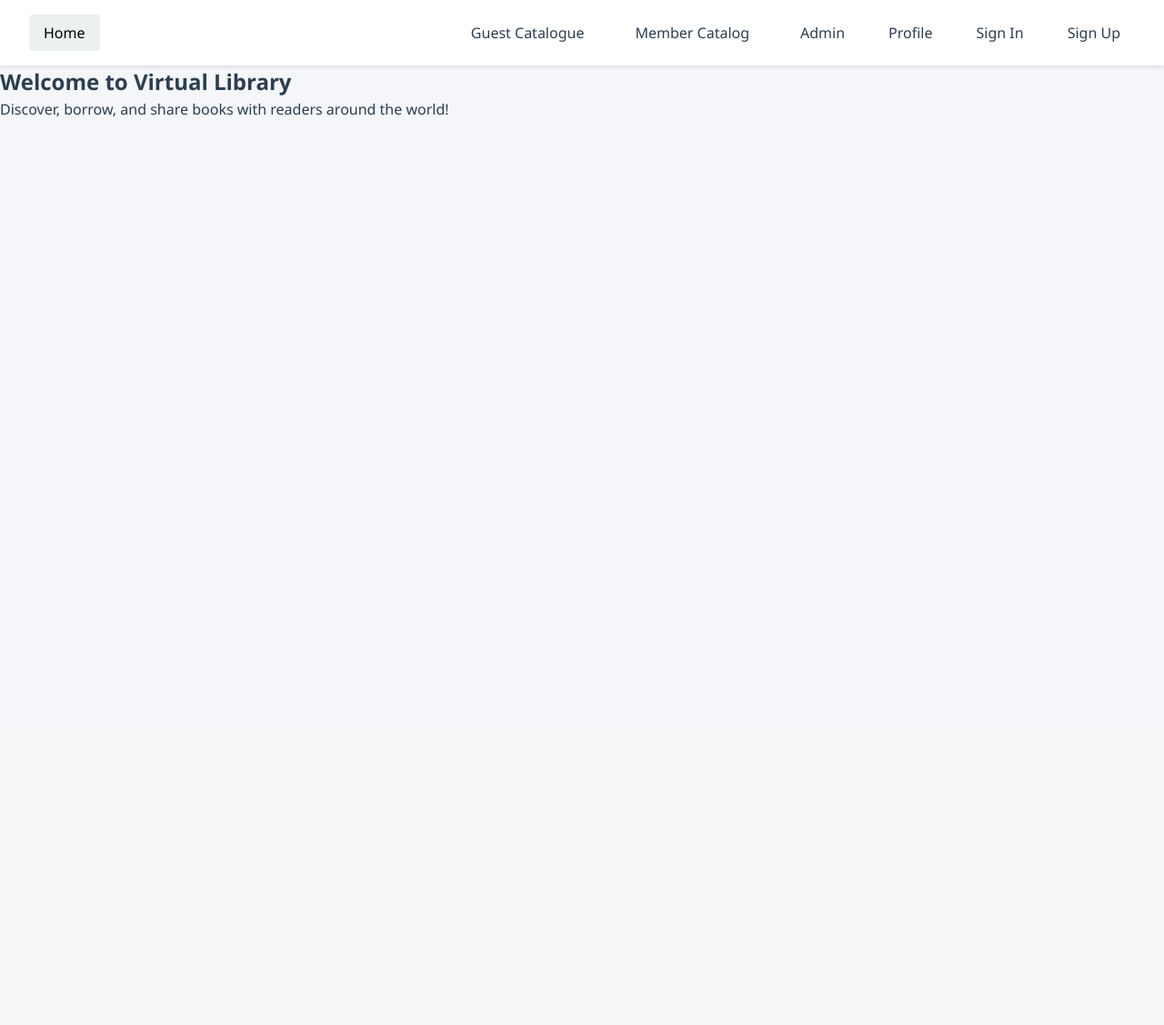
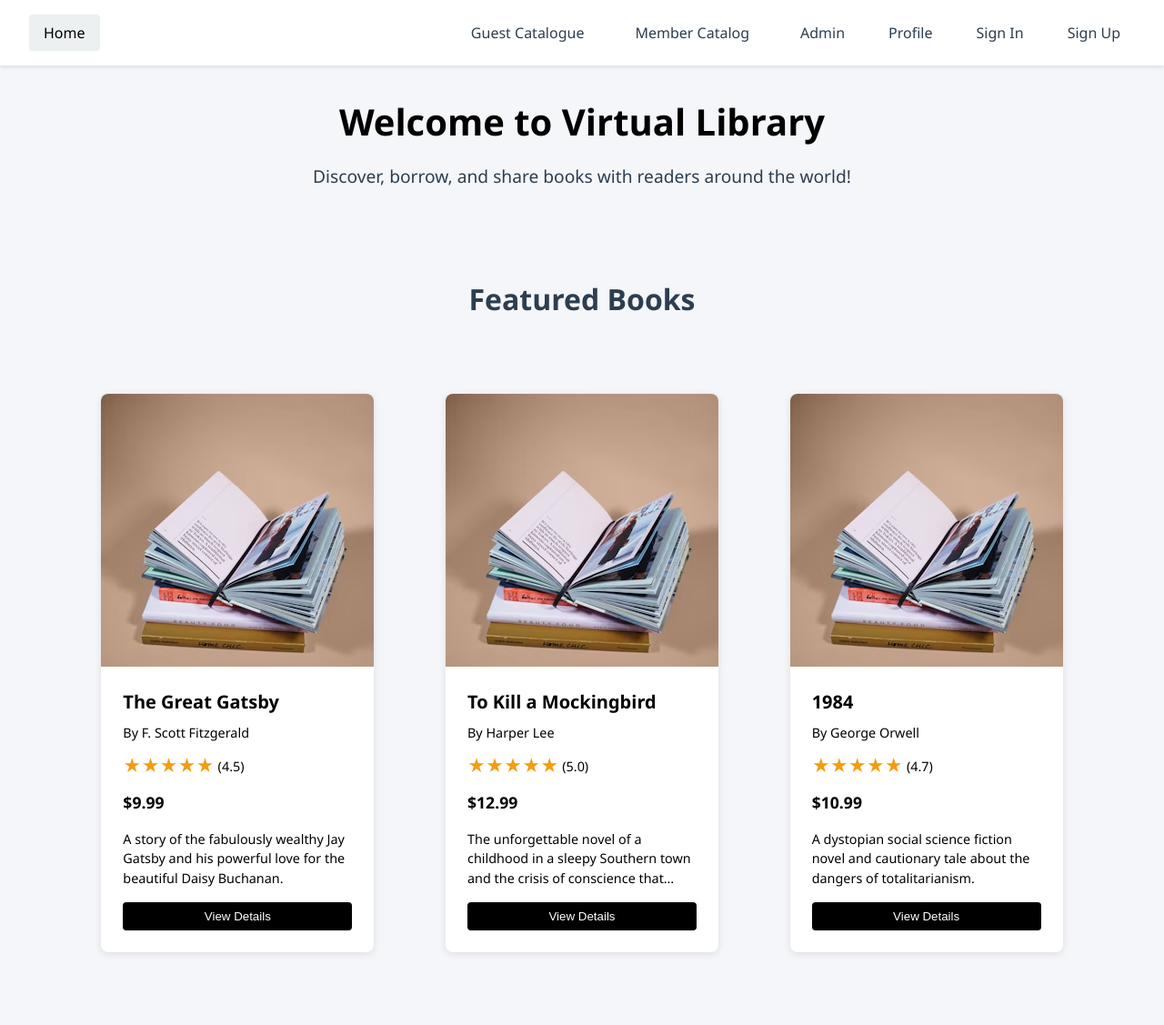
Before and after one commit to A-R-Martin/COSC360-Project, a PHP site: page / in a window 1280 px wide. Shown: the whole page at 91% size. Before the commit the page ends 128 px from the top, so only its background shows below. Run offline with PHP 8.4, Linux system fonts and the light colour scheme.

Commit message:
added basic 'full size' book cards for home page

```diff
--- a/index.html
+++ b/index.html
@@ -28,8 +28,19 @@
     </header>
     <main>
         <section class="hero">
-            <h1>Welcome to Virtual Library</h1>
-            <p>Discover, borrow, and share books with readers around the world!</p>
+            <div class="container">
+                <h1>Welcome to Virtual Library</h1>
+                <p>Discover, borrow, and share books with readers around the world!</p>
+            </div>
+        </section>
+
+        <section class="featured-books">
+            <div class="container">
+                <h2>Featured Books</h2>
+                <div id="featured-books-container" class="books-container">
+                    <!-- Book cards will be dynamically inserted here -->
+                </div>
+            </div>
         </section>
     </main>
     <script src="scripts.js"></script>
--- a/scripts.js
+++ b/scripts.js
@@ -124,3 +124,115 @@ function handleFormSubmit(form) {
 
     (formActions[form.id] || (() => console.log('Form submitted:', form.id)))();
 }
+
+// Book Card Component
+class BookCard {
+    constructor(bookData) {
+        this.title = bookData.title;
+        this.author = bookData.author;
+        this.cover = bookData.cover;
+        this.price = bookData.price;
+        this.isbn = bookData.isbn;
+        this.description = bookData.description;
+        this.rating = bookData.rating || 0;
+    }
+
+    createStarRating() {
+        const roundedRating = Math.round(this.rating);
+        let stars = '';
+
+        // Add full stars
+        for (let i = 0; i < roundedRating; i++) {
+            stars += '★';
+        }
+
+        // Add empty stars
+        for (let i = 0; i < 5 - roundedRating; i++) {
+            stars += '☆';
+        }
+
+        return `<div class="book-rating">${stars} <span class="rating-number">(${this.rating.toFixed(1)})</span></div>`;
+    }
+
+    createCard() {
+        const card = document.createElement('div');
+        card.className = 'book-card';
+        card.innerHTML = `
+            <div class="book-card-cover">
+                <img src="${this.cover}" alt="${this.title}" loading="lazy">
+            </div>
+            <div class="book-card-content">
+                <h3 class="book-title">${this.title}</h3>
+                <p class="book-author">By ${this.author}</p>
+                ${this.createStarRating()}
+                <p class="book-price">$${this.price.toFixed(2)}</p>
+                <p class="book-description">${this.description}</p>
+                <button class="btn-details" data-isbn="${this.isbn}">View Details</button>
+            </div>
+        `;
+
+        // Add event listener for the details button
+        card.querySelector('.btn-details').addEventListener('click', () => {
+            this.handleViewDetails();
+        });
+
+        return card;
+    }
+
+    handleViewDetails() {
+        // TODO: Implement book details view once clicked, maybe a full screen card popup to borrow the book? not sure yet
+        console.log(`Viewing details for book: ${this.isbn}`);
+    }
+}
+
+// Helper function to render book cards in a container
+function renderBookCards(books, containerId) {
+    const container = document.getElementById(containerId);
+    if (!container) return;
+
+    container.innerHTML = ''; // Clear existing content
+
+    books.forEach(bookData => {
+        const bookCard = new BookCard(bookData);
+        container.appendChild(bookCard.createCard());
+    });
+}
+
+// Sample featured books data with ratings
+const featuredBooks = [
+    {
+        title: "The Great Gatsby",
+        author: "F. Scott Fitzgerald",
+        cover: "sample-image.avif",
+        price: 9.99,
+        isbn: "978-0743273565",
+        description: "A story of the fabulously wealthy Jay Gatsby and his powerful love for the beautiful Daisy Buchanan.",
+        rating: 4.5
+    },
+    {
+        title: "To Kill a Mockingbird",
+        author: "Harper Lee",
+        cover: "sample-image.avif",
+        price: 12.99,
+        isbn: "978-0446310789",
+        description: "The unforgettable novel of a childhood in a sleepy Southern town and the crisis of conscience that rocked it.",
+        rating: 5.0
+    },
+    {
+        title: "1984",
+        author: "George Orwell",
+        cover: "sample-image.avif",
+        price: 10.99,
+        isbn: "978-0451524935",
+        description: "A dystopian social science fiction novel and cautionary tale about the dangers of totalitarianism.",
+        rating: 4.7
+    }
+];
+
+// Initialize featured books on home page
+document.addEventListener('DOMContentLoaded', () => {
+    const featuredContainer = document.getElementById('featured-books-container');
+    if (featuredContainer) {
+        renderBookCards(featuredBooks, 'featured-books-container');
+    }
+});
--- a/styles.css
+++ b/styles.css
@@ -66,6 +66,9 @@ body {
     display: flex;
     justify-content: space-between;
     align-items: center;
+    position: relative;
+    z-index: 100;
+    width: 100%;
 }
 
 /* Common button/link styles */
@@ -488,3 +491,146 @@ textarea:focus {
     border-color: #dc3545;
     box-shadow: 0 0 0 0.2rem rgba(220, 53, 69, 0.25);
 }
+
+/* Book Card Styles */
+.book-card {
+    background: #fff;
+    border-radius: 8px;
+    box-shadow: 0 2px 8px rgba(0, 0, 0, 0.1);
+    transition: transform 0.2s ease, box-shadow 0.2s ease;
+    overflow: hidden;
+    width: 300px;
+    margin: 1rem;
+}
+
+.book-card:hover {
+    transform: translateY(-5px);
+    box-shadow: 0 4px 12px rgba(0, 0, 0, 0.15);
+}
+
+.book-card-cover {
+    height: 300px;
+    overflow: hidden;
+}
+
+.book-card-cover img {
+    width: 100%;
+    height: 100%;
+    object-fit: cover;
+    transition: transform 0.3s ease;
+}
+
+.book-card:hover .book-card-cover img {
+    transform: scale(1.05);
+}
+
+.book-card-content {
+    padding: 1.5rem;
+}
+
+.book-title {
+    font-size: 1.25rem;
+    font-weight: 600;
+    margin: 0 0 0.5rem 0;
+    color: var(--primary-color);
+}
+
+.book-author {
+    font-size: 0.9rem;
+    color: var(--primary-color);
+    margin-bottom: 0.75rem;
+}
+
+.book-price {
+    font-size: 1.1rem;
+    font-weight: 600;
+    color: var(--primary-color);
+    margin-bottom: 1rem;
+}
+
+.book-description {
+    font-size: 0.9rem;
+    color: var(--primary-color);
+    margin-bottom: 1rem;
+    display: -webkit-box;
+    -webkit-line-clamp: 3;
+    -webkit-box-orient: vertical;
+    overflow: hidden;
+}
+
+.btn-details {
+    background: var(--primary-color);
+    color: var(--white);
+    border: none;
+    padding: 0.5rem 1rem;
+    border-radius: 4px;
+    cursor: pointer;
+    width: 100%;
+    transition: background-color 0.2s ease;
+}
+
+.btn-details:hover {
+    background: #333;
+}
+
+/* Container for book cards */
+.books-container {
+    display: grid;
+    grid-template-columns: repeat(auto-fit, minmax(300px, 1fr));
+    gap: 2rem;
+    padding: 2rem;
+    justify-items: center;
+}
+
+/* Hero Section */
+.hero {
+    background-color: var(--background-color);
+    color: var(--secondary-color);
+    padding: var(--spacing-xl) 0;
+    text-align: center;
+    margin-bottom: var(--spacing-xl);
+}
+
+.hero h1 {
+    font-size: 2.5rem;
+    margin-bottom: var(--spacing-md);
+    color: var(--primary-color);
+}
+
+.hero p {
+    font-size: 1.2rem;
+    max-width: 600px;
+    margin: 0 auto;
+    color: var(--secondary-color);
+}
+
+/* Featured Books Section */
+.featured-books {
+    padding: var(--spacing-xl) 0;
+}
+
+.featured-books h2 {
+    text-align: center;
+    margin-bottom: var(--spacing-xl);
+    font-size: 2rem;
+    color: var(--secondary-color);
+}
+
+/* Adjust book cards container for featured section */
+.featured-books .books-container {
+    margin-top: var(--spacing-xl);
+}
+
+.book-rating {
+    color: #f39c12;
+    font-size: 1.2rem;
+    margin-bottom: 0.75rem;
+    display: flex;
+    align-items: center;
+    gap: 0.25rem;
+}
+
+.rating-number {
+    color: var(--primary-color);
+    font-size: 0.9rem;
+}
```
Also changed, not shown: Sample-image.avif (added).
